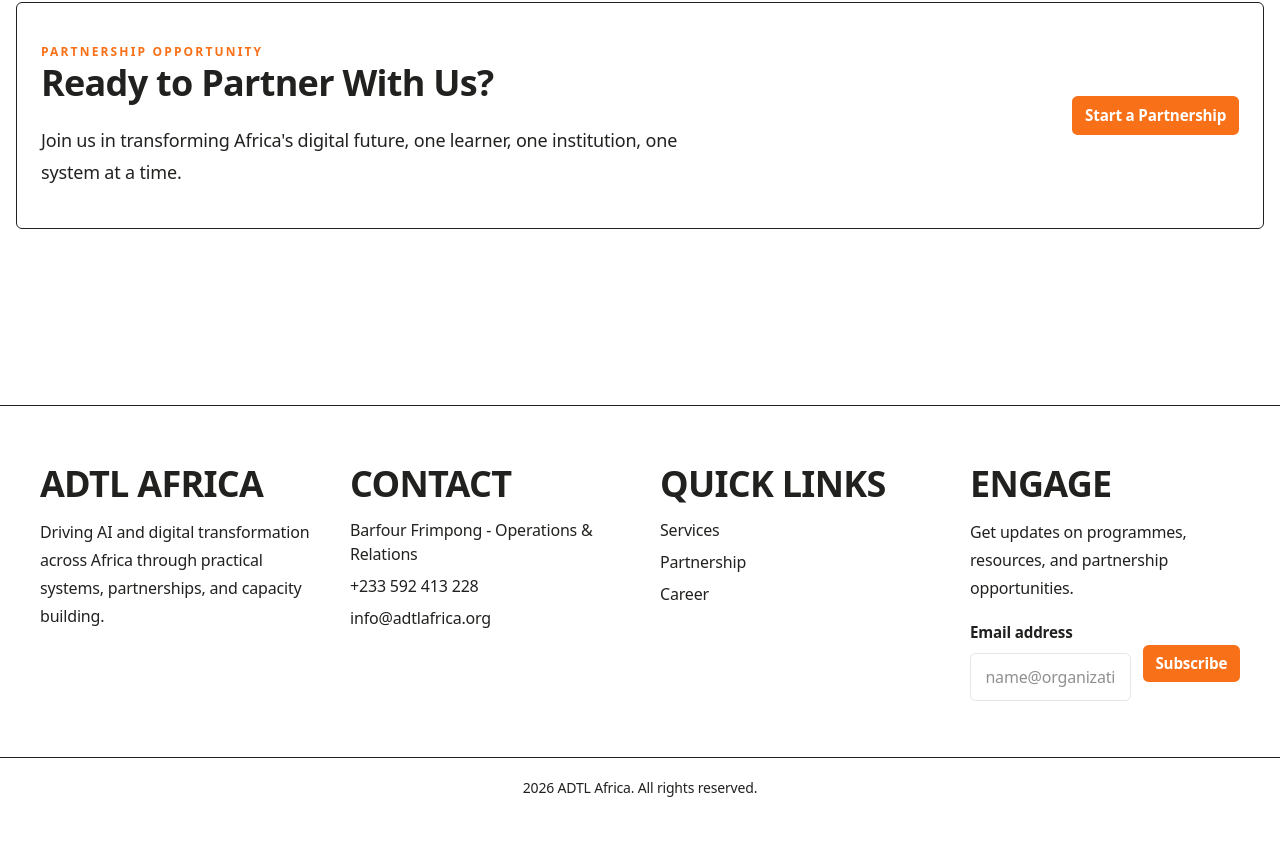
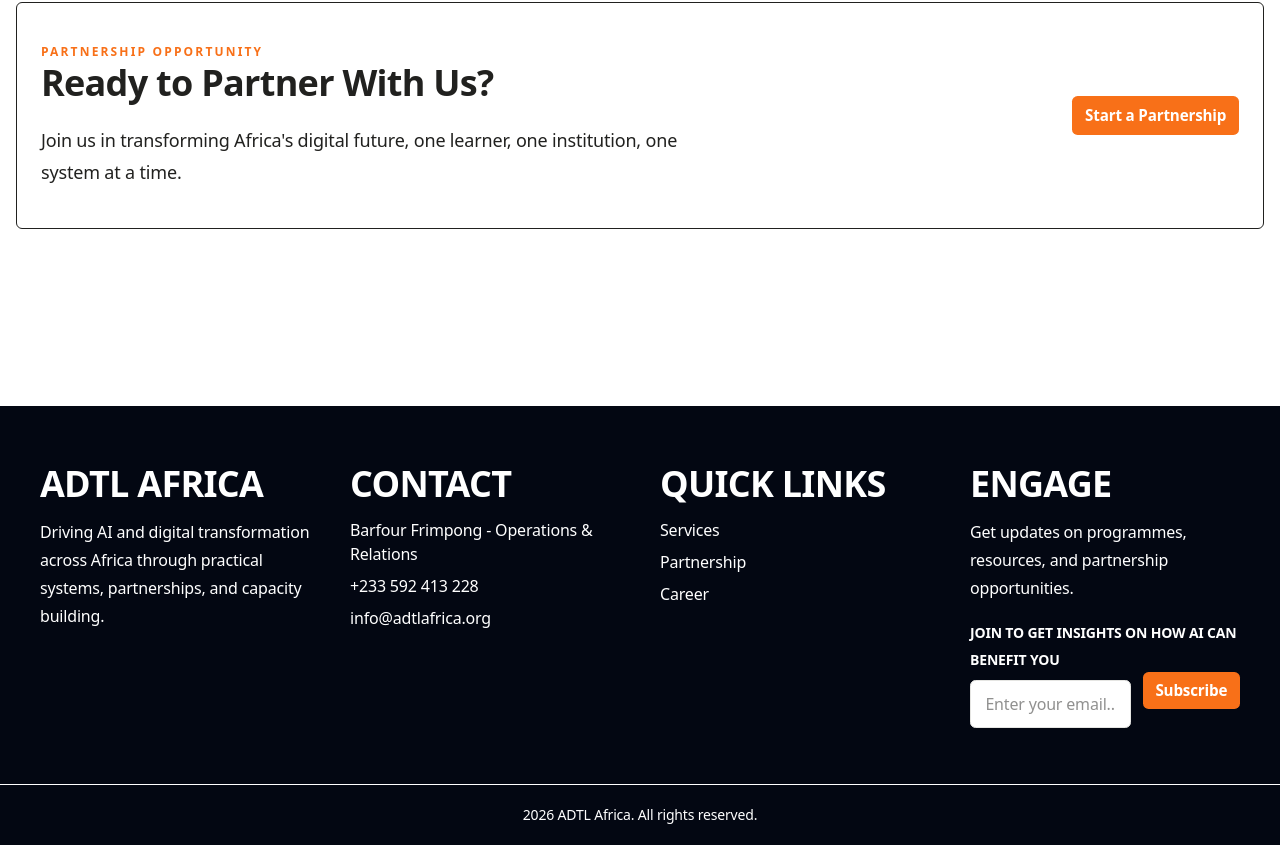
Before and after one commit to isaacbawa/adtlafrica_org, a Next.js app: page / in a window 1280 px wide. Shown: the part 3005-3850 px from the top of the page. Before the commit the page ends 3823 px from the top, so only its background shows below. Built offline with nearby package versions, Linux system fonts and the light colour scheme; no server answers.

Commit message:
The footer color changed

```diff
--- a/src/components/newsletter-form.tsx
+++ b/src/components/newsletter-form.tsx
@@ -31,8 +31,8 @@
 
     return (
         <form id="newsletter" onSubmit={onSubmit} className="space-y-2 sm:space-y-3">
-            <label className="field-label text-xs sm:text-sm" htmlFor="newsletter-email">
-                Email address
+            <label className="fieldS-label font-bold text-white sm:text-sm" htmlFor="newsletter-email">
+                JOIN TO GET INSIGHTS ON HOW AI CAN BENEFIT YOU
             </label>
             <div className="flex flex-col gap-2 sm:gap-3 sm:flex-row">
                 <input
@@ -40,7 +40,7 @@
                     className="field-input mt-0 text-xs sm:text-sm flex-1 sm:flex-auto"
                     type="email"
                     required
-                    placeholder="name@organization.org"
+                    placeholder="Enter your email..."
                     value={email}
                     onChange={(event) => setEmail(event.target.value)}
                 />
@@ -48,7 +48,7 @@
                     {loading ? "Submitting..." : "Subscribe"}
                 </button>
             </div>
-            {status ? <p className="text-xs sm:text-sm text-ink-soft">{status}</p> : null}
+            {status ? <p className="text-white sm:text-sm text-ink-soft">{status}</p> : null}
         </form>
     );
 }
--- a/src/components/site-footer.tsx
+++ b/src/components/site-footer.tsx
@@ -3,7 +3,7 @@
 
 export function SiteFooter() {
     return (
-        <footer className="mt-12 sm:mt-16 md:mt-20 lg:mt-24 border-t border-border bg-surface-soft">
+        <footer className="mt-12 sm:mt-16 md:mt-20 lg:mt-24 border-t border-border bg-gray-950 text-white">
             <div className="site-container grid gap-6 sm:gap-8 md:gap-10 py-8 sm:py-10 md:py-12 lg:py-14 grid-cols-1 sm:grid-cols-2 lg:grid-cols-4">
                 <div>
                     <h2 className="text-sm sm:text-base font-semibold uppercase tracking-[0.12em] text-ink-soft">
```
Also changed, not shown: src/components/admin-blog-dashboard.tsx (indentation only).
